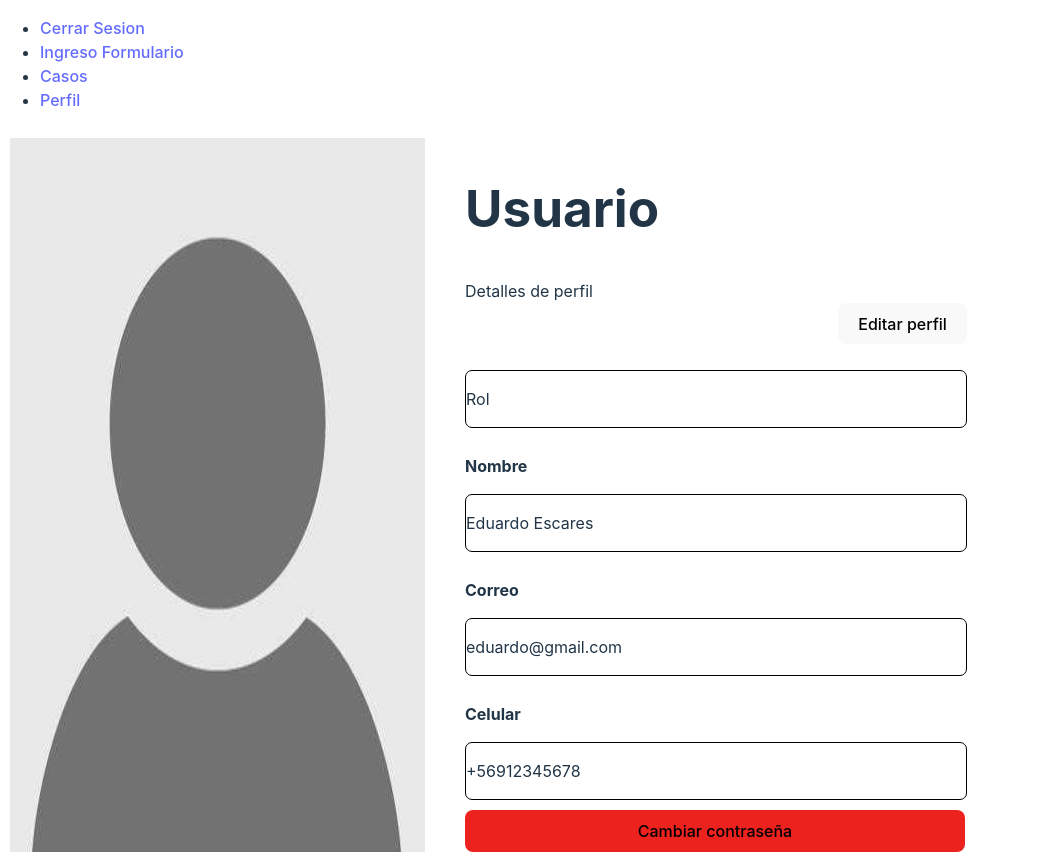
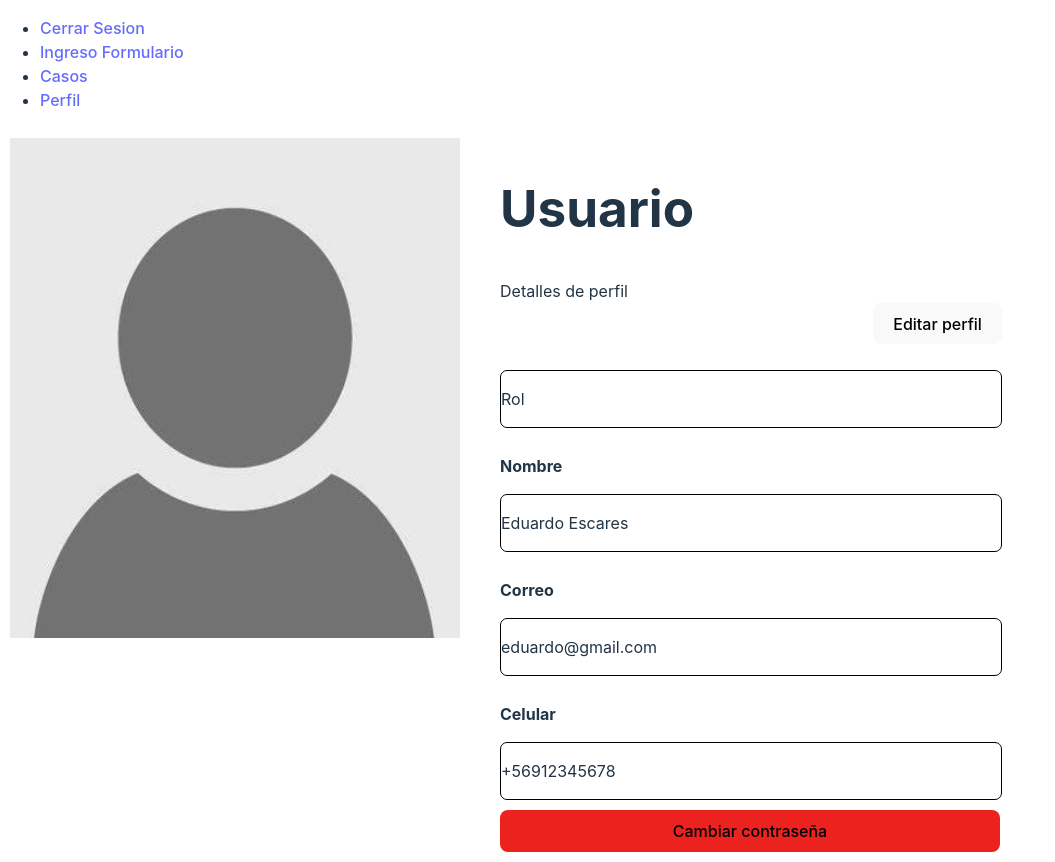
Before and after one commit to eduardoscrs/front-integra2, a React (Vite) app: page /perfil-usuario in a window 1280 px wide. Shown: the whole page, without its empty margins (0-1055 px from the left). Built offline with nearby package versions, Linux system fonts and the light colour scheme.

Commit message:
Estilos perfil usuario

```diff
--- a/src/styles/PerfilUsuario.css
+++ b/src/styles/PerfilUsuario.css
@@ -3,6 +3,14 @@
   gap: 40px;
   padding: 10px;
   background-color: white;
+}
+
+.imagen-usuario {
+  display: flex;
+  height: 500px;
+  width: 450px;
+  /* justify-content: center;
+  align-items: center; */
 }
 
 .seccion-usuario {
```
